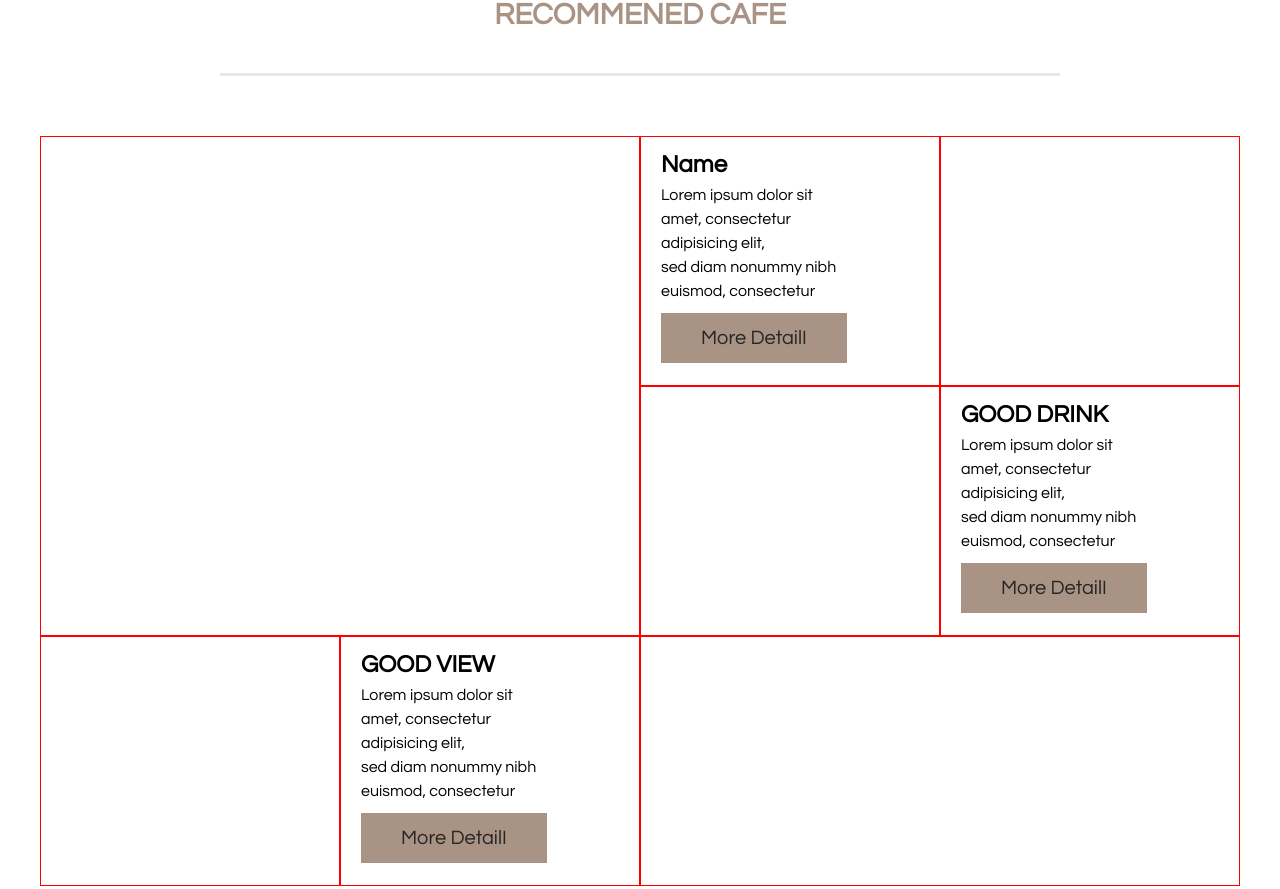
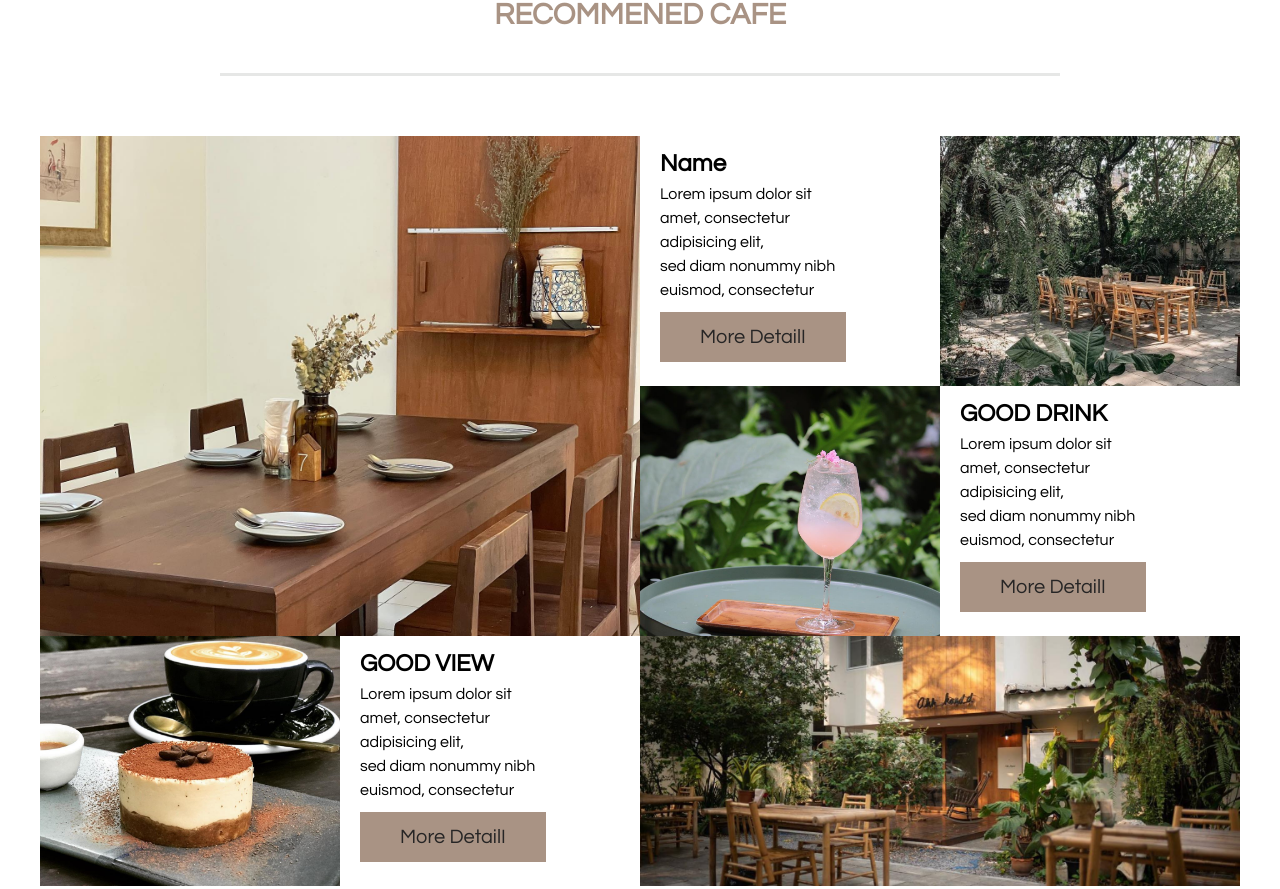
Before and after one commit to Antsar87/cafe, a website: page index.html in a window 1280 px wide. Shown: the part 1260-2149 px from the top of the page. Drawn offline with Linux system fonts and the light colour scheme.

Commit message:
images added

```diff
--- a/index.html
+++ b/index.html
@@ -70,7 +70,9 @@
         </div>
 
         <main class="cafe__grid">
-          <div class="cafe__section--box cafe__grid-1"></div>
+          <div class="cafe__grid-1">
+            <img src="./images/cafe-1.jpg" alt="" />
+          </div>
           <div class="cafe__section--box cafe__grid-2">
             <h2>Name</h2>
             <p>
@@ -82,8 +84,12 @@
             </p>
             <a href="#" class="button button-brown">More DetailI</a>
           </div>
-          <div class="cafe__section--box cafe__grid-3"></div>
-          <div class="cafe__section--box cafe__grid-4"></div>
+          <div class="cafe__grid-3">
+            <img src="./images/cafe-2.jpeg" alt="" />
+          </div>
+          <div class="cafe__grid-4">
+            <img src="./images/cafe-3.jpeg" alt="" />
+          </div>
           <div class="cafe__section--box cafe__grid-5">
             <h2>GOOD DRINK</h2>
             <p>
@@ -95,7 +101,9 @@
             </p>
             <a href="#" class="button button-brown">More DetailI</a>
           </div>
-          <div class="cafe__section--box cafe__grid-7"></div>
+          <div class="cafe__grid-7">
+            <img src="./images/cafe-4.jpeg" alt="" />
+          </div>
           <div class="cafe__section--box cafe__grid-8">
             <h2>GOOD VIEW</h2>
             <p>
@@ -107,7 +115,9 @@
             </p>
             <a href="#" class="button button-brown">More DetailI</a>
           </div>
-          <div class="cafe__section-box cafe__grid-9"></div>
+          <div class="cafe__section-box cafe__grid-9">
+            <img src="./images/cafe-5.jpeg" alt="" />
+          </div>
         </main>
       </div>
     </section>
--- a/scss/layout/_cafe.scss
+++ b/scss/layout/_cafe.scss
@@ -8,4 +8,10 @@
       margin-bottom: 2rem;
     }
   }
+
+  img {
+    height: 100%;
+    width: 100%;
+    object-fit: cover;
+  }
 }
--- a/scss/layout/_grid.scss
+++ b/scss/layout/_grid.scss
@@ -11,10 +11,6 @@
   &-9 {
     grid-column: -3 / -1;
   }
-
-  div {
-    border: 1px solid red;
-  }
 }
 
 /////////////////////////////////
```
Also changed, not shown: css/style.css, images/cafe-1.jpg (added), images/cafe-2.jpeg (added), images/cafe-3.jpeg (added), images/cafe-4.jpeg (added), images/cafe-5.jpeg (added).
